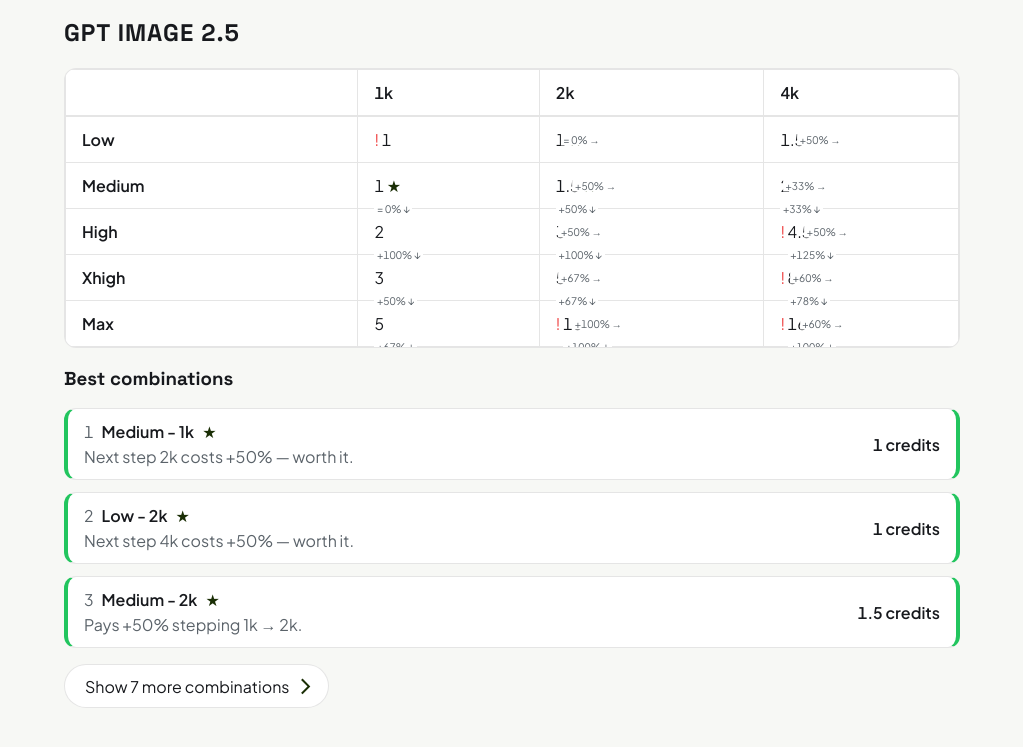
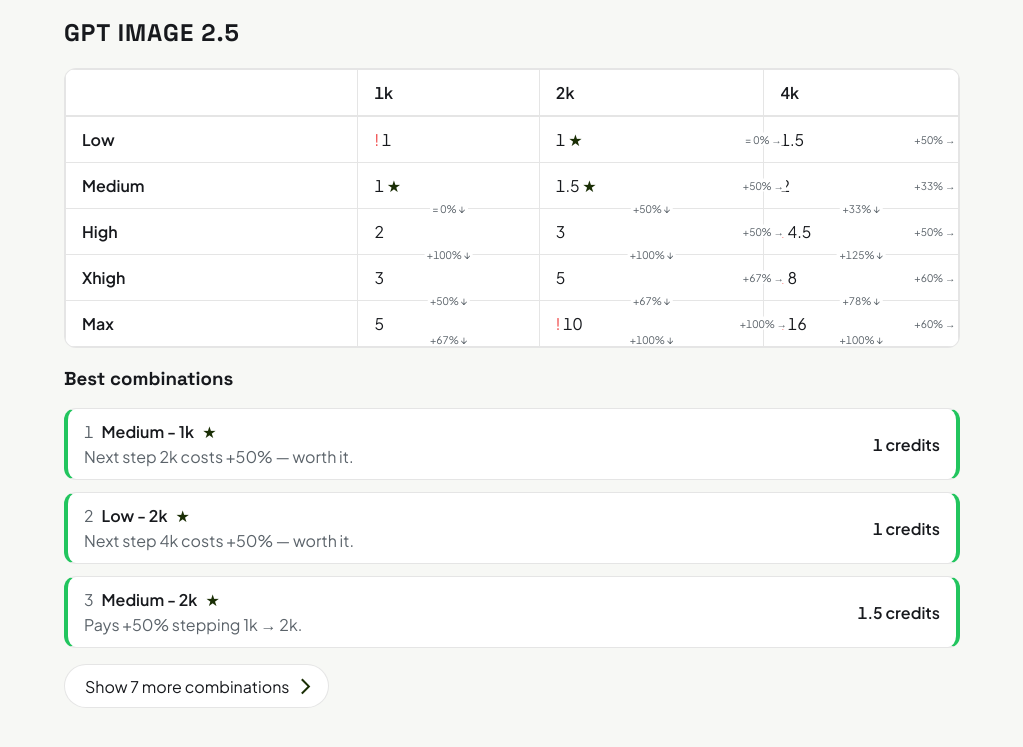
Before and after one commit to Asura7170/higgsfield-credit-costs, a website built with Vite: page index.html in a window 1280 px wide. Shown: the part 119-866 px from the top of the page, without its empty margins (128-1151 px from the left). Built offline with nearby package versions, Linux system fonts and the light colour scheme.

Commit message:
fix: anchor jump labels to cell so they sit on grid lines

```diff
--- a/src/main.ts
+++ b/src/main.ts
@@ -312,16 +312,26 @@
       const cell = m.cells.find((c) => c.q === q && c.r === r);
       if (cell) {
         const { left, up } = deltasFor(m, cell);
-        const price = document.createElement("span");
-        price.className = "c";
-        price.textContent = `${cell.price}`;
-        if (left) price.dataset.r = `${fmtJump(jumpPct(left.price, cell.price))} →`;
-        if (up) price.dataset.d = `${fmtJump(jumpPct(up.price, cell.price))} ↓`;
-        td.append(price);
+        td.textContent = `${cell.price}`;
+        const jumps: string[] = [];
+        for (const [label, cls] of [
+          [left && `${fmtJump(jumpPct(left.price, cell.price))} →`, "jump-r"],
+          [up && `${fmtJump(jumpPct(up.price, cell.price))} ↓`, "jump-d"],
+        ] as const) {
+          if (!label) continue;
+          jumps.push(label);
+          const edge = document.createElement("span");
+          edge.className = cls;
+          edge.setAttribute("aria-hidden", "true");
+          edge.textContent = label;
+          td.append(edge);
+        }
         td.className = `tier-${cell.tier}${cell.top ? " top" : ""}`;
         td.title = cell.reason;
-        const jumps = [price.dataset.r, price.dataset.d].filter(Boolean).join(", ");
-        td.setAttribute("aria-label", `${cell.price} credits${jumps ? `, ${jumps}` : ", base"}`);
+        td.setAttribute(
+          "aria-label",
+          `${cell.price} credits${jumps.length > 0 ? `, ${jumps.join(", ")}` : ", base"}`,
+        );
       } else {
         td.textContent = "n/a";
       }
--- a/src/style.css
+++ b/src/style.css
@@ -277,6 +277,7 @@
   border-width: 1px 1px 0 0;
   text-align: start;
   white-space: nowrap;
+  position: relative;
 }
 
 tr > :first-child {
@@ -288,13 +289,9 @@
   border-bottom-width: 1px;
 }
 
-/* ponytail: jump labels live ON the grid lines via data attrs; zerolayout cost, not selectable. */
-td .c {
-  position: relative;
-}
-
-td .c[data-r]::after,
-td .c[data-d]::before {
+/* ponytail: jump labels ride the cell (not the text) so column stretch can't offset them. */
+.jump-r,
+.jump-d {
   position: absolute;
   z-index: 1;
   background: var(--surface);
@@ -303,21 +300,29 @@
   color: var(--muted);
   font-variant-numeric: tabular-nums;
   white-space: nowrap;
+  user-select: none;
 }
 
-td .c[data-r]::after {
-  content: attr(data-r) / "";
-  right: -1rem;
+.jump-r {
+  right: 0;
   top: 50%;
   translate: 50% -50%;
   z-index: 2;
 }
 
-td .c[data-d]::before {
-  content: attr(data-d) / "";
-  bottom: -0.75rem;
-  left: 0;
-  translate: 0 50%;
+.jump-d {
+  bottom: 0;
+  left: 50%;
+  translate: -50% 50%;
+}
+
+/* ponytail: outer frame has no neighbor to straddle into — tuck those labels inside. */
+td:last-child .jump-r {
+  translate: 0 -50%;
+}
+
+tbody tr:last-child .jump-d {
+  translate: -50% 0;
 }
 
 @function --tint(--c) {
```
